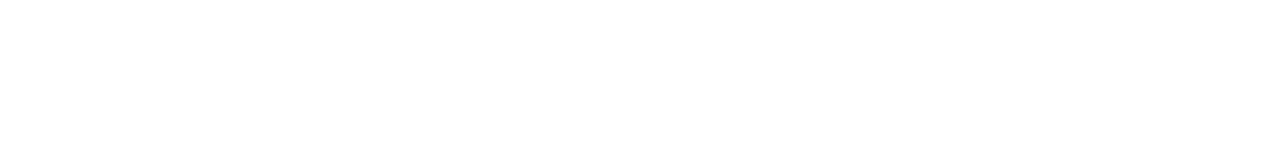
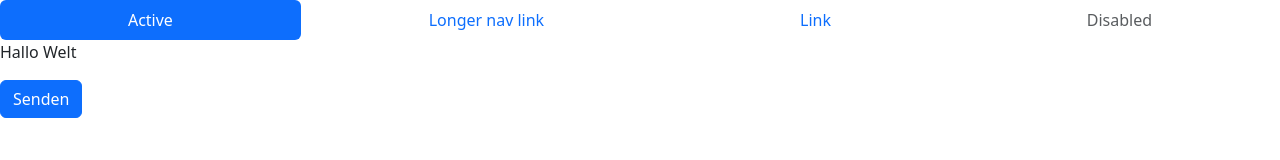
Before and after one commit to flohob/Quizapp, a website: page quizapp.html in a window 1280 px wide. Drawn offline with nearby package versions, Linux system fonts and the light colour scheme.

Commit message:
added bootstrap navbar

```diff
--- /dev/null
+++ b/package.json
@@ -0,0 +1,5 @@
+{
+  "dependencies": {
+    "bootstrap": "^5.3.1"
+  }
+}
--- a/quizapp.html
+++ b/quizapp.html
@@ -4,8 +4,17 @@
     <meta charset="UTF-8">
     <meta name="viewport" content="width=device-width, initial-scale=1.0">
     <title>Quiz App</title>
+    <link rel="stylesheet" href="node_modules/bootstrap/dist/css/bootstrap.min.css">
 </head>
 <body>
+    <nav class="nav nav-pills flex-column flex-sm-row">
+        <a class="flex-sm-fill text-sm-center nav-link active" href="#">Active</a>
+        <a class="flex-sm-fill text-sm-center nav-link" href="#">Longer nav link</a>
+        <a class="flex-sm-fill text-sm-center nav-link" href="#">Link</a>
+        <a class="flex-sm-fill text-sm-center nav-link disabled" href="#" tabindex="-1" aria-disabled="true">Disabled</a>
+      </nav>
+    <p>Hallo Welt</p>
+    <button class="btn btn-primary">Senden</button>
 
 </body>
 </html>
```
Also changed, not shown: 1 other file.
